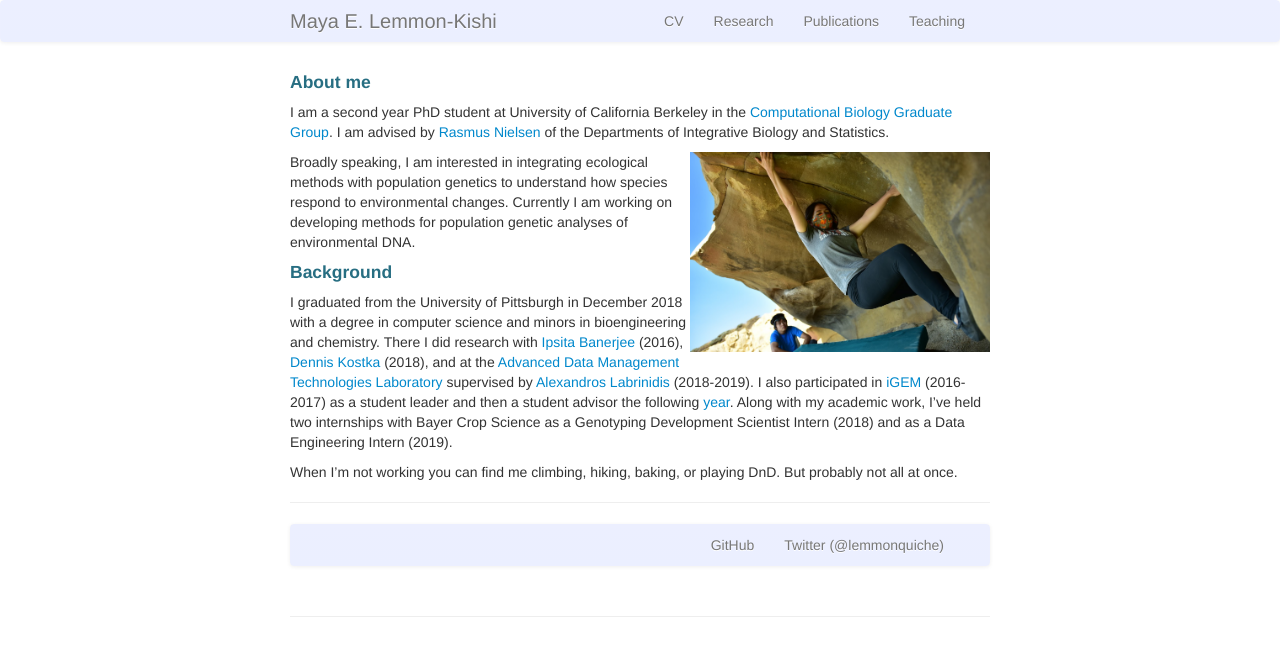
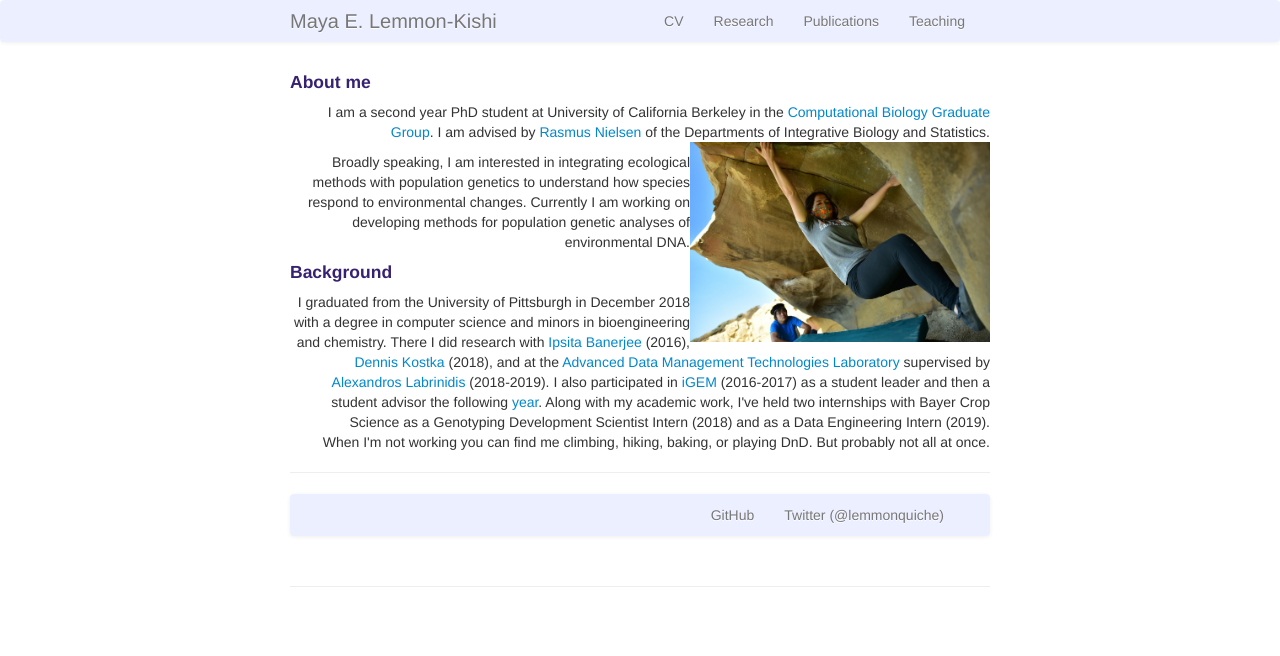
Before and after one commit to lemmonquiche/lemmonquiche.github.io, a Jekyll site: the page built from index.md, in a window 1280 px wide. Shown: the top 656 px of the page. Built offline with Jekyll 4.4.1, drawn with Linux system fonts in a browser that asks for light colours.

```diff
--- a/assets/themes/twitter/css/my_custom_css.css
+++ b/assets/themes/twitter/css/my_custom_css.css
@@ -58,7 +58,7 @@
 
 
 h1, h2, h3, h4 {
-    color: #276e82;
+    color: #372272;
 }
 
 .danger {
--- a/index.md
+++ b/index.md
@@ -7,16 +7,18 @@
 ---
 #### About me
 
-I am a second year PhD student at University of California Berkeley in the <a href="https://ccb.berkeley.edu/academics/phd-in-computational-biology/">Computational Biology Graduate Group</a>. I am advised by <a href="http://www.nielsenlab.org/">Rasmus Nielsen</a> of the Departments of Integrative Biology and Statistics.
+<div style="text-align: right">I am a second year PhD student at University of California Berkeley in the <a href="https://ccb.berkeley.edu/academics/phd-in-computational-biology/">Computational Biology Graduate Group</a>. I am advised by <a href="http://www.nielsenlab.org/">Rasmus Nielsen</a> of the Departments of Integrative Biology and Statistics.</div>
 
 <img style="float: right;" src="../assets/headshot.jpg" width="300">
 
-Broadly speaking, I am interested in integrating ecological methods with population genetics to understand how species respond to environmental changes. Currently I am working on developing methods for population genetic analyses of environmental DNA.
+<div style="text-align: right">Broadly speaking, I am interested in integrating ecological methods with population genetics to understand how species respond to environmental changes. Currently I am working on developing methods for population genetic analyses of environmental DNA.</div>
 
 #### Background
-I graduated from the University of Pittsburgh in December 2018 with a degree in computer science and minors in bioengineering and chemistry. There I did research with <a href="https://www.engineering.pitt.edu/IpsitaBanerjee/">Ipsita Banerjee</a> (2016), <a href="https://www.kostkalab.net/">Dennis Kostka</a> (2018), and at the <a href="https://db.cs.pitt.edu/group/">Advanced Data Management Technologies Laboratory</a> supervised by <a href="https://labrinidis.cs.pitt.edu/">Alexandros Labrinidis</a> (2018-2019). I also participated in <a href="http://2016.igem.org/Team:Pittsburgh">iGEM</a> (2016-2017) as a student leader and then a student advisor the following <a href="http://2017.igem.org/Team:Pittsburgh">year</a>. Along with my academic work, I've held two internships with Bayer Crop Science as a Genotyping Development Scientist Intern (2018) and as a Data Engineering Intern (2019).
 
-When I'm not working you can find me climbing, hiking, baking, or playing DnD. But probably not all at once.
+<div style="text-align: right">I graduated from the University of Pittsburgh in December 2018 with a degree in computer science and minors in bioengineering and chemistry. There I did research with <a href="https://www.engineering.pitt.edu/IpsitaBanerjee/">Ipsita Banerjee</a> (2016), <a href="https://www.kostkalab.net/">Dennis Kostka</a> (2018), and at the <a href="https://db.cs.pitt.edu/group/">Advanced Data Management Technologies Laboratory</a> supervised by <a href="https://labrinidis.cs.pitt.edu/">Alexandros Labrinidis</a> (2018-2019). I also participated in <a href="http://2016.igem.org/Team:Pittsburgh">iGEM</a> (2016-2017) as a student leader and then a student advisor the following <a href="http://2017.igem.org/Team:Pittsburgh">year</a>. Along with my academic work, I've held two internships with Bayer Crop Science as a Genotyping Development Scientist Intern (2018) and as a Data Engineering Intern (2019).</div>
+
+
+<div style="text-align: right">When I'm not working you can find me climbing, hiking, baking, or playing DnD. But probably not all at once.</div>
 
 ---
 
```
